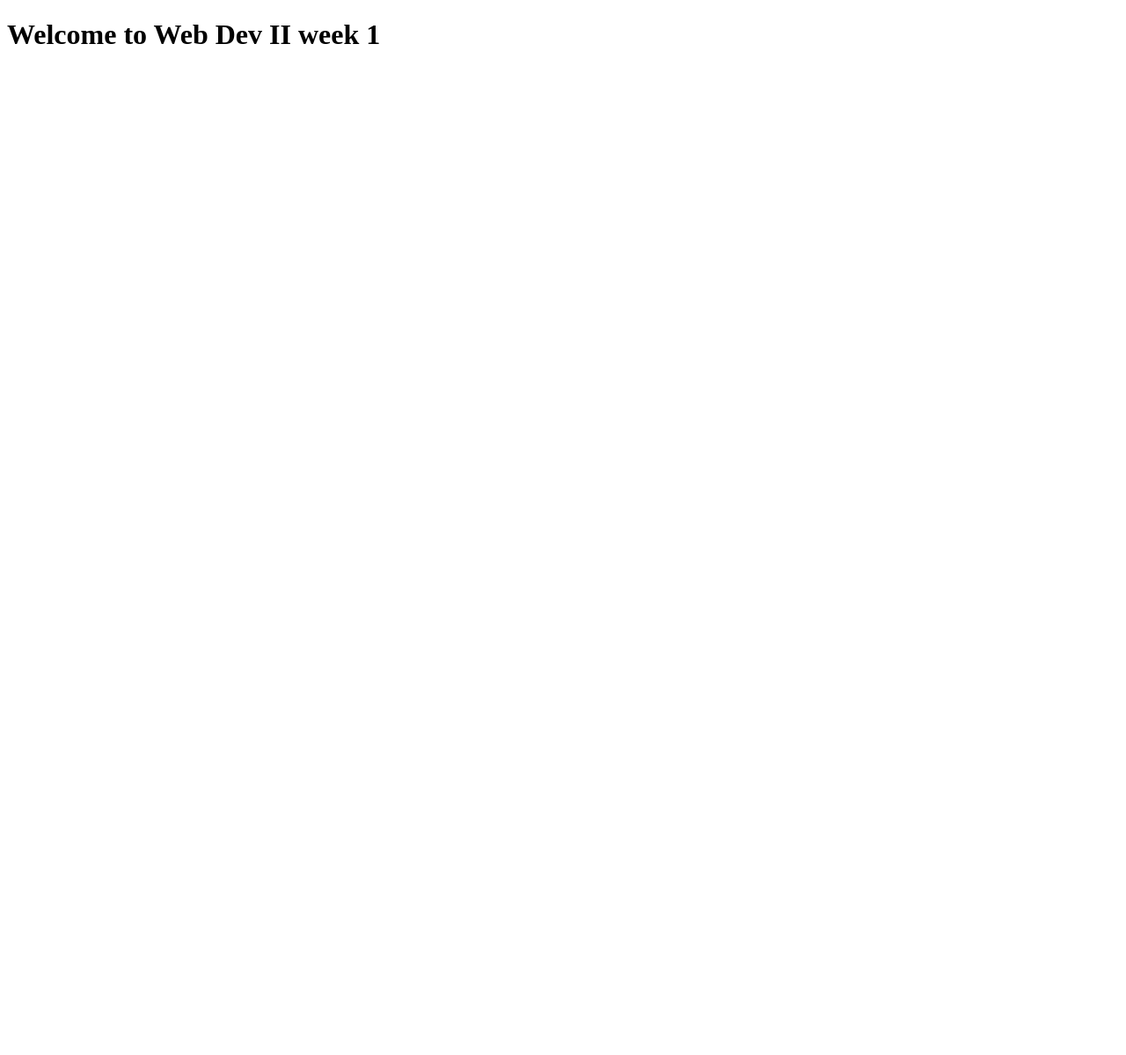
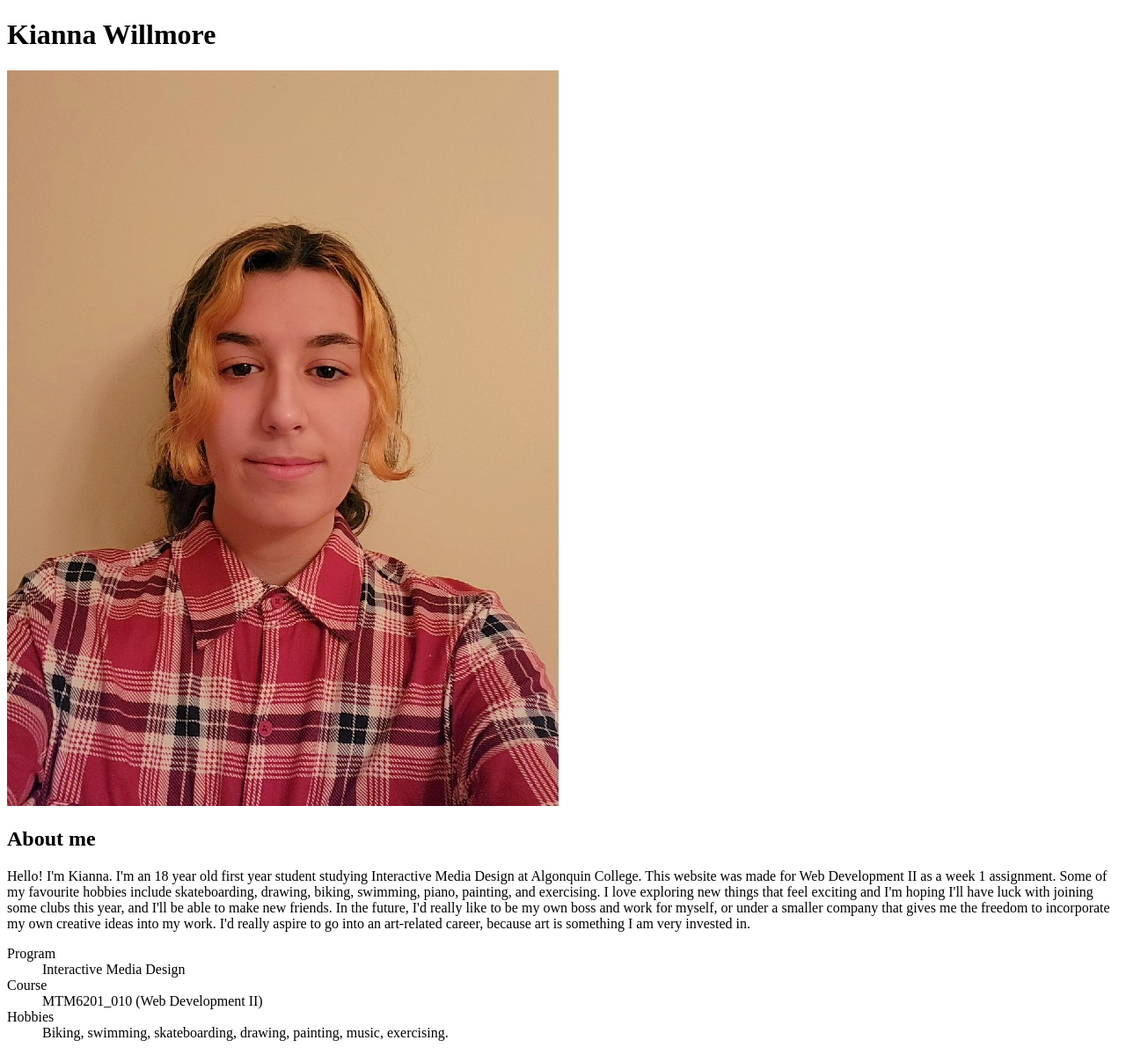
Before and after one commit to will1117/mtm6201-week1, a plain HTML site: page index.html in a window 1280 px wide. Shown: the whole page at 88% size. Before the commit the page ends 800 px from the top, so only its background shows below. Drawn offline with Linux system fonts and the light colour scheme.

Commit message:
Adds html and images folder

```diff
--- a/index.html
+++ b/index.html
@@ -1,14 +1,43 @@
 <!DOCTYPE html>
-<html lang="en">
-
+<html lang="en-US">
+    <!-- Doc info and page title -->
     <head>
         <meta charset="UTF-8">
         <meta http-equiv="X-UA-Compatible" content="IE=edge">
         <meta name="viewport" content="width=device-width, initial-scale=1.0">
-    <title>MTM6201 Web Dev II - Week 1</title>
+        <title>Kianna Willmore</title>
     </head>
 
+    <!-- Body -->
     <body>
-    <h1>Welcome to Web Dev II week 1</h1>
+        <header>
+            <h1 class="main-head">Kianna Willmore</h1>
+        </header>
+
+        <main>
+            <img src="images/picture.jpg" alt="Selfie" class="selfie">
+
+            <!-- Introduction/Bio -->
+            <article class="about-blurb">
+                <h2>About me</h2>
+
+                <p>
+                    Hello! I'm Kianna. I'm an 18 year old first year student studying Interactive Media Design at Algonquin College. This website was made for Web Development II as a week 1 assignment. Some of my favourite hobbies include skateboarding, drawing, biking, swimming, piano,  painting, and exercising. I love exploring new things that feel exciting and I'm hoping I'll have luck with joining some clubs this year, and I'll be able to make new friends. In the future, I'd really like to be my own boss and work for myself, or under a smaller company that gives me the freedom to incorporate my own creative ideas into my work. I'd really aspire to go into an art-related career, because art is something I am very invested in.
+                </p>
+            </article>
+
+            <section class="desc-list">
+                <dl>
+                    <dt>Program</dt>
+                    <dd>Interactive Media Design</dd>
+
+                    <dt>Course</dt>
+                    <dd>MTM6201_010 (Web Development II)</dd>
+
+                    <dt>Hobbies</dt>
+                    <dd>Biking, swimming, skateboarding, drawing, painting, music, exercising.</dd>
+                </dl>
+            </section>
+        </main>
     </body>
 </html>
```
Also changed, not shown: images/picture.jpg (added). Lines whose indentation alone changed are shown as unchanged.
